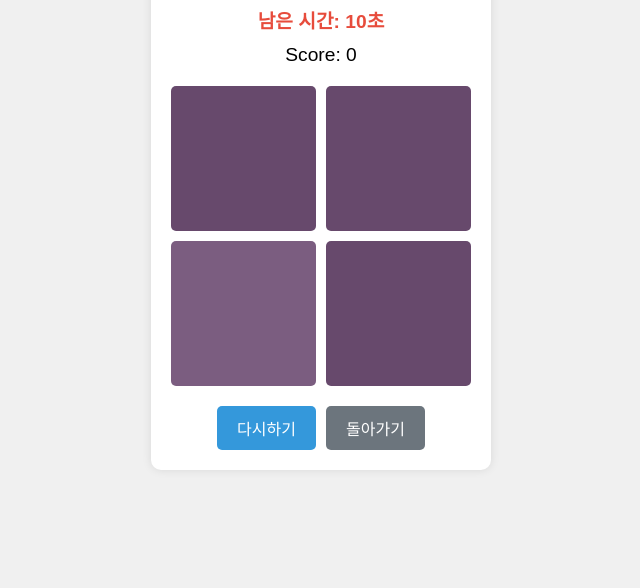
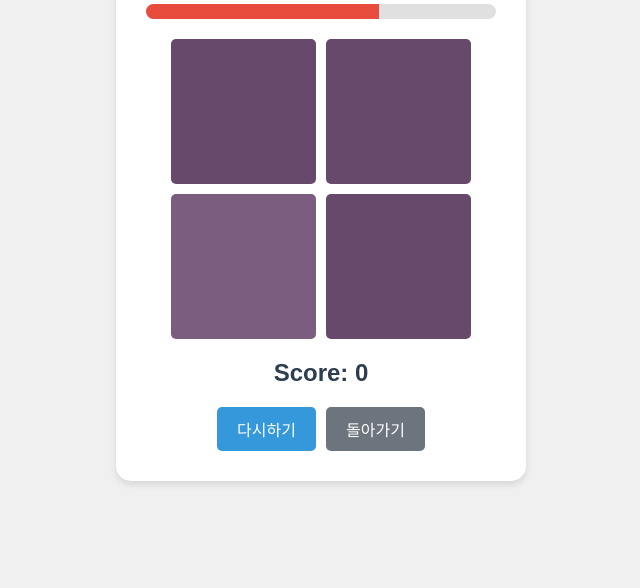
Before and after one commit to JINNY-US/just-one-10minutes, a plain HTML site: page color-tiles/index.html in a window 1280 px wide. Shown: the part 212-800 px from the top of the page, without its empty margins (319-959 px from the left). Drawn offline with Linux system fonts and the light colour scheme.

Commit message:
Add visual timer bar and reorder score layout in Color Tiles game

```diff
--- a/color-tiles/index.html
+++ b/color-tiles/index.html
@@ -1,3 +1,4 @@
+<!-- Deployment Refresh -->
 <!DOCTYPE html>
 <html lang="ko">
 <head>
@@ -9,9 +10,16 @@
 <body>
     <div class="game-container">
         <h1>COLOR TILES</h1>
-        <div id="timer">남은 시간: 15초</div>
+        <!-- 타이머 바 추가 -->
+        <div id="timer-container">
+            <div id="timer-bar"></div>
+        </div>
+
+        <div id="game-board" class="grid-2"></div>
+
+        <!-- 점수 위치 변경 -->
         <div id="score">Score: 0</div>
-        <div id="game-board" class="grid-2"></div>
+
         <div class="controls">
             <button id="reset-btn">다시하기</button>
             <a href="../index.html" class="home-btn">돌아가기</a>
--- a/color-tiles/script.js
+++ b/color-tiles/script.js
@@ -1,45 +1,51 @@
 const gameBoard = document.getElementById('game-board');
 const scoreDisplay = document.getElementById('score');
-const timerDisplay = document.getElementById('timer');
+const timerBar = document.getElementById('timer-bar');
 const resetBtn = document.getElementById('reset-btn');
 
 let score = 0;
 let stage = 1;
-let timeLeft = 15;
+const LIMIT_TIME = 15; // 15초 제한
+let timeLeft = LIMIT_TIME;
 let timerInterval;
 
 function getRandomColor() {
-    // 너무 밝거나 어두운 색을 피하기 위해 50~200 범위 사용
     const r = Math.floor(Math.random() * 150) + 50;
     const g = Math.floor(Math.random() * 150) + 50;
     const b = Math.floor(Math.random() * 150) + 50;
     return { r, g, b };
 }
 
+function updateTimerDisplay() {
+    // 남은 시간에 따라 바의 너비(%) 계산
+    const widthPercent = (timeLeft / LIMIT_TIME) * 100;
+    timerBar.style.width = `${widthPercent}%`;
+}
+
 function startTimer() {
     clearInterval(timerInterval);
-    timeLeft = 15;
-    timerDisplay.textContent = `남은 시간: ${timeLeft}초`;
+    timeLeft = LIMIT_TIME;
+    updateTimerDisplay();
 
+    // 100ms마다 실행하여 더 부드러운 애니메이션 효과
     timerInterval = setInterval(() => {
-        timeLeft--;
-        timerDisplay.textContent = `남은 시간: ${timeLeft}초`;
+        timeLeft -= 0.1;
+        updateTimerDisplay();
+
         if (timeLeft <= 0) {
             clearInterval(timerInterval);
             alert(`게임 오버! 최종 점수: ${score}`);
             resetGame();
         }
-    }, 1000);
+    }, 100);
 }
 
 function createBoard() {
     gameBoard.innerHTML = '';
-    // 스테이지가 올라갈수록 그리드 크기 증가 (최대 9x9)
     const size = Math.min(Math.floor((stage + 1) / 2) + 1, 9);
     gameBoard.className = `grid-${size}`;
 
     const baseColor = getRandomColor();
-    // 스테이지가 올라갈수록 색상 차이(diff)를 줄여 난이도 상승 (최소 5)
     const diff = Math.max(20 - Math.floor(stage / 3), 5);
     const targetIndex = Math.floor(Math.random() * (size * size));
 
@@ -48,7 +54,6 @@ function createBoard() {
         tile.classList.add('tile');
 
         if (i === targetIndex) {
-            // 정답 타일: 약간 밝은 색
             tile.style.backgroundColor = `rgb(${baseColor.r + diff}, ${baseColor.g + diff}, ${baseColor.b + diff})`;
             tile.onclick = () => {
                 score += stage * 10;
@@ -58,14 +63,11 @@ function createBoard() {
                 startTimer(); // 정답 시 시간 초기화
             };
         } else {
-            // 일반 타일
             tile.style.backgroundColor = `rgb(${baseColor.r}, ${baseColor.g}, ${baseColor.b})`;
             tile.onclick = () => {
-                // 오답 시 3초 감점
-                timeLeft -= 3;
+                timeLeft -= 3; // 오답 시 3초 감점
                 if (timeLeft < 0) timeLeft = 0;
-                timerDisplay.textContent = `남은 시간: ${timeLeft}초`;
-                // 시각적 피드백 (흔들림 효과 등 추가 가능)
+                updateTimerDisplay();
                 tile.style.opacity = '0.5';
                 setTimeout(() => { tile.style.opacity = '1'; }, 100);
             };
--- a/color-tiles/style.css
+++ b/color-tiles/style.css
@@ -11,15 +11,33 @@ body {
 .game-container {
     text-align: center;
     background-color: white;
-    padding: 20px;
+    padding: 30px;
+    border-radius: 15px;
+    box-shadow: 0 4px 6px rgba(0,0,0,0.1);
+    width: 350px; /* 고정 너비로 안정감 제공 */
+}
+
+/* 타이머 컨테이너와 바 스타일 */
+#timer-container {
+    width: 100%;
+    height: 15px;
+    background-color: #e0e0e0;
     border-radius: 10px;
-    box-shadow: 0 0 10px rgba(0,0,0,0.1);
+    margin-bottom: 20px;
+    overflow: hidden;
+}
+
+#timer-bar {
+    width: 100%;
+    height: 100%;
+    background-color: #e74c3c; /* 빨간색 계열 */
+    transition: width 0.1s linear; /* 부드럽게 줄어드는 효과 */
 }
 
 #game-board {
     display: grid;
     gap: 10px;
-    margin: 20px auto;
+    margin: 0 auto 20px; /* 하단 마진 추가 */
     width: 300px;
     height: 300px;
 }
@@ -45,16 +63,11 @@ body {
     transform: scale(0.95);
 }
 
-#timer {
-    font-size: 1.2rem;
+#score {
+    font-size: 1.5rem;
     font-weight: bold;
-    color: #e74c3c;
-    margin-bottom: 10px;
-}
-
-#score {
-    font-size: 1.2rem;
-    margin-bottom: 10px;
+    color: #2c3e50;
+    margin-bottom: 20px; /* 버튼과의 간격 */
 }
 
 .controls {
```
